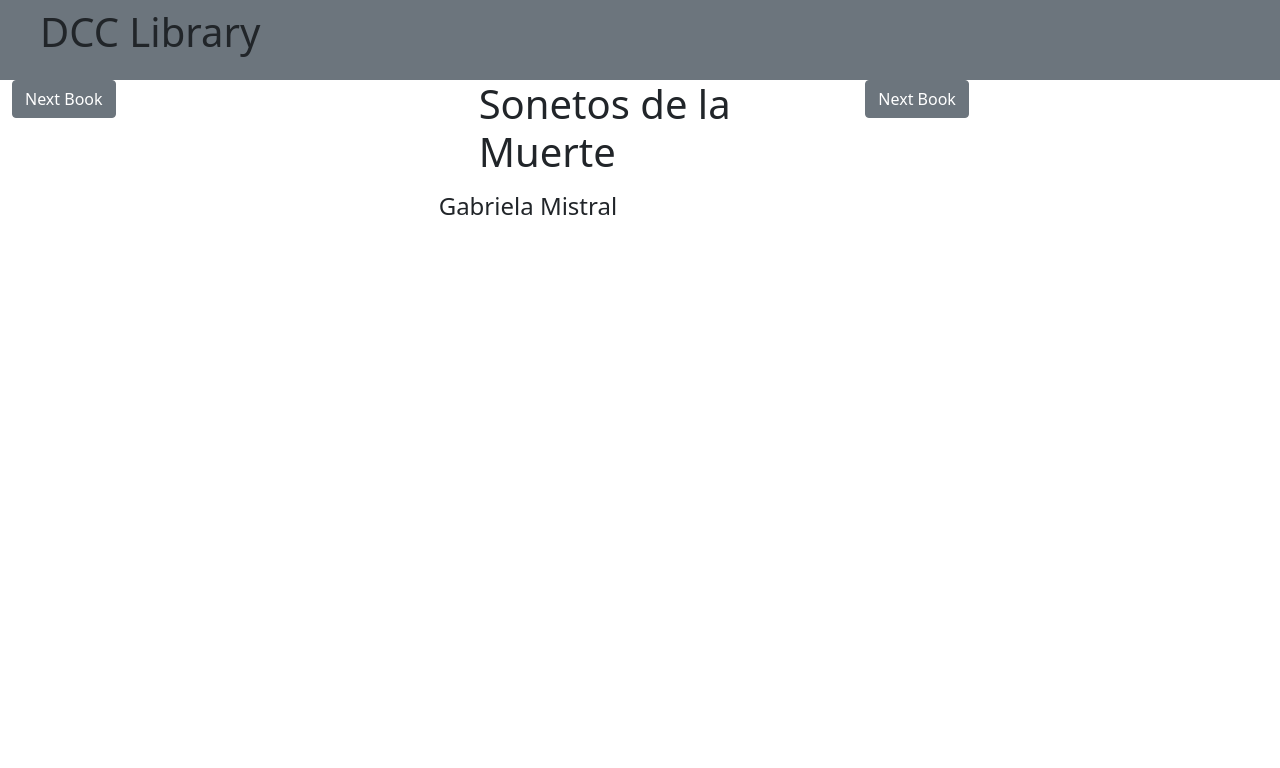
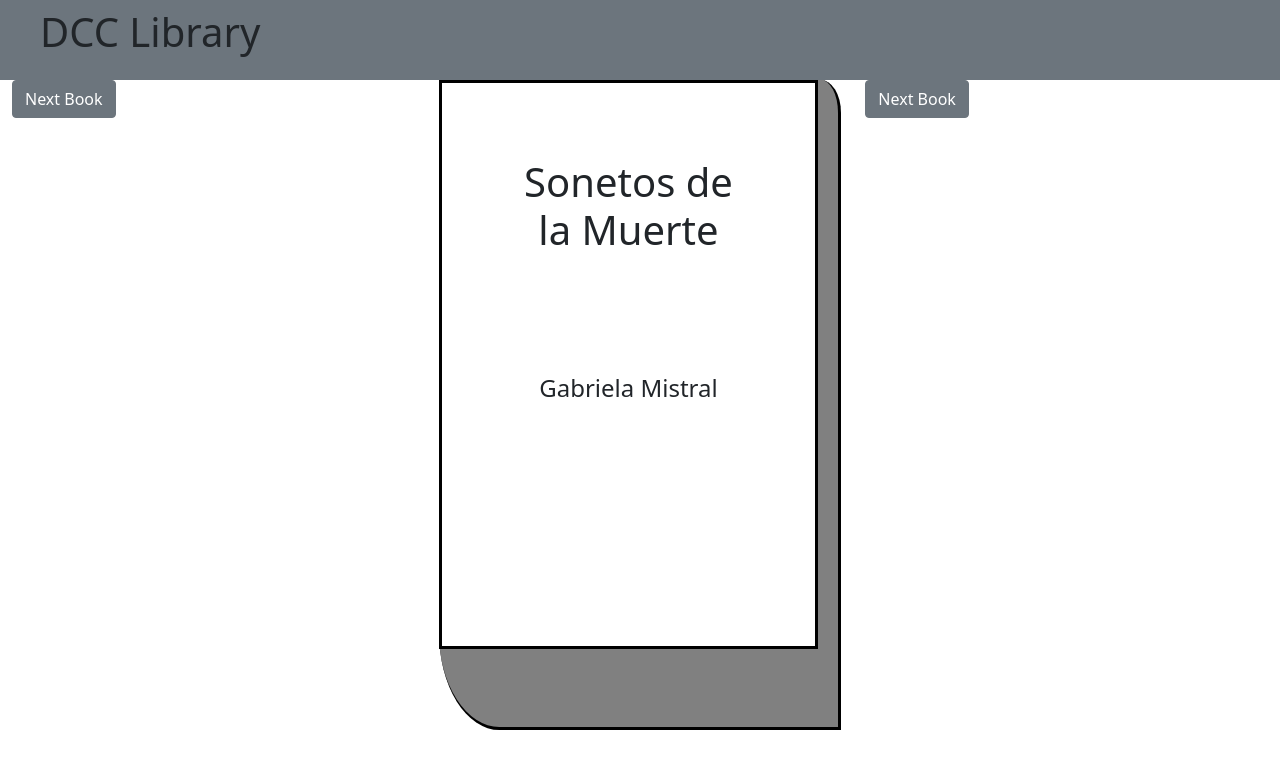
Before and after one commit to yoshuah809/DCCLibraryReactProject, a React (Create React App) app: page / in a window 1280 px wide. Shown: the top 768 px of the page. Built offline with nearby package versions, Linux system fonts and the light colour scheme.

Commit message:
Separated Book View into different books component

```diff
--- /dev/null
+++ b/src/components/Book/Book.css
@@ -0,0 +1,32 @@
+.cover{
+    background-color: white;
+    text-align: center;
+    border: solid black;
+    border-width: 1 1px;
+    height: 88%;
+    width: 95%;
+
+}
+.book{
+    background-color:grey;
+    text-align: center;
+    border-right: solid black;
+    border-bottom: solid black;
+    border-width: 1 1px;
+    height: 650px;
+    width: 100%;
+    border-bottom-left-radius: 15%;
+    border-top-right-radius: 5%;
+
+}
+
+.title{
+    padding: 20%;
+}
+.author{
+    padding-top: 10%;
+    padding-left: 5%;
+    padding-right: 5%;
+    padding-bottom: 50%;
+
+}
--- /dev/null
+++ b/src/components/Book/Book.jsx
@@ -0,0 +1,15 @@
+import React from 'react';
+import './Book.css';
+
+const Book = props => {
+  return (
+    <div className='book'>
+      <div className='cover'>
+        <h1 className='title'>{props.book.title}</h1>
+        <h4 className='author'>{props.book.author}</h4>
+      </div>
+    </div>
+  );
+};
+
+export default Book;
--- a/src/components/BookViewer/BookViewer.jsx
+++ b/src/components/BookViewer/BookViewer.jsx
@@ -1,4 +1,5 @@
 import React from 'react';
+import Book from '../Book/Book';
 
 const BookViewer = props => {
   return (
@@ -9,8 +10,7 @@ const BookViewer = props => {
         </button>
       </div>
       <div className='col-md-4'>
-        <h1>{props.book.title}</h1>
-        <h4>{props.book.author}</h4>
+        <Book book={props.book} />
       </div>
       <div className='col-md-4'>
         <button className='btn btn-secondary' onClick={props.nextBook}>
```
